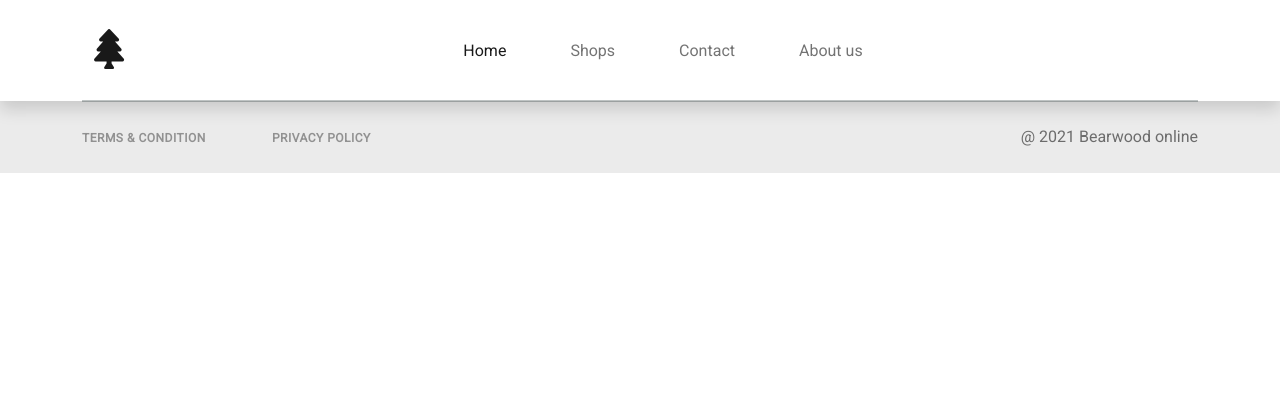
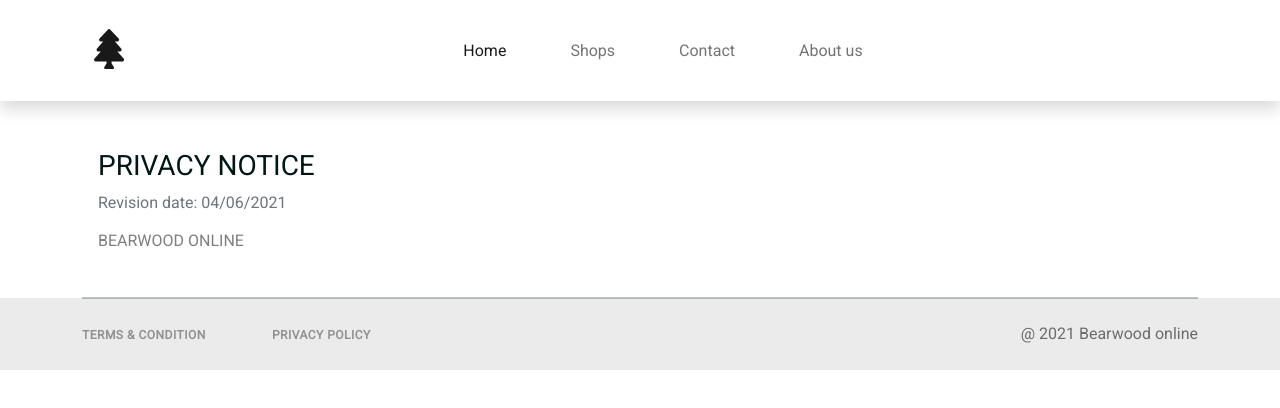
Before and after one commit to Waterball12/bearwood, a website built with Parcel: page src/views/privacy.html in a window 1280 px wide. Built offline with nearby package versions, Linux system fonts and the light colour scheme.

Commit message:
Finish privacy page

```diff
--- a/src/views/privacy.html
+++ b/src/views/privacy.html
@@ -1,18 +1,27 @@
 <!DOCTYPE html>
 <html lang="en">
 <head>
-    <title>Bethel new life</title>
+    <title>Bearwood</title>
     <meta charset="utf-8">
     <meta name="viewport" content="width=device-width, initial-scale=1.0, shrink-to-fit=no">
     <link rel="stylesheet" href="https://cdnjs.cloudflare.com/ajax/libs/font-awesome/5.15.1/css/all.min.css">
     <link rel="stylesheet" href="../assets/css/index.scss" />
-    <link rel="stylesheet" href="../assets/css/views/home-styles.scss" />
 </head>
     <body>
         <main class="page-container">
             <!-- Navigation -->
             <include src="src/template/navigation.html"></include>
             <!--end of Navigation bar-->
+
+            <section class="container mt-5 w-100 flex-grow-1">
+                <div class="mb-5 px-3">
+                    <h3>PRIVACY NOTICE</h3>
+                    <p class="text-body text-muted">
+                        Revision date: 04/06/2021
+                    </p>
+                    <h6 class="text-uppercase text-black-50">BEARWOOD online</h6>
+                </div>
+            </section>
 
             <div class="flex-shrink-0">
                 <!-- Footer -->
```
